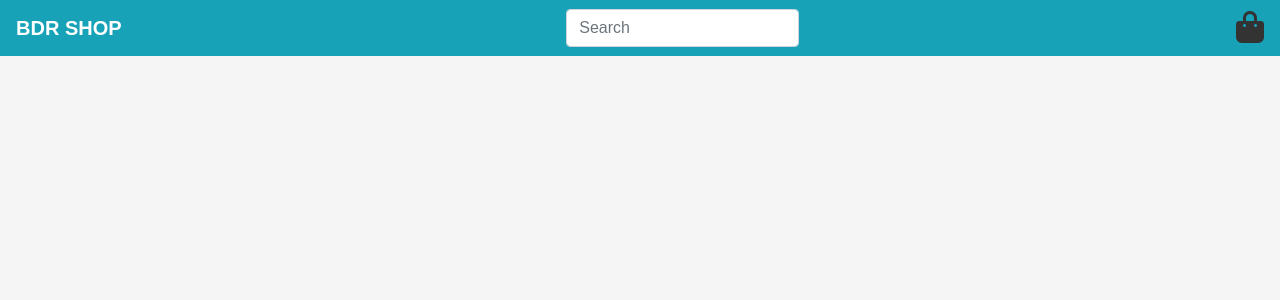
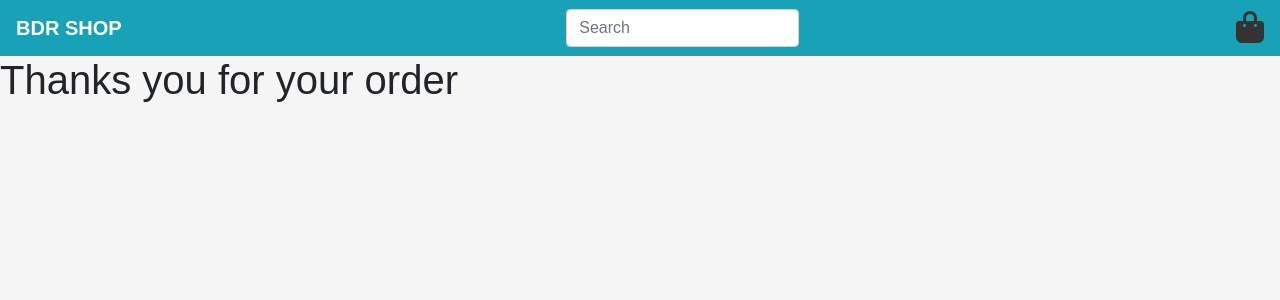
Before and after one commit to BADZA99/BDR-SHOP, a React (Create React App) app: page /confirm in a window 1280 px wide. Before the commit this address had no page. Shown: the top 300 px of the page. Built offline with nearby package versions, Linux system fonts and the light colour scheme.

Commit message:
add confirm  page

```diff
--- a/src/App.css
+++ b/src/App.css
@@ -54,3 +54,8 @@ a{
 .flex{
     display: flex;
 }
+
+.disabled{
+    pointer-events: none;
+   background: transparent;
+}
--- a/src/views/components/App.js
+++ b/src/views/components/App.js
@@ -6,6 +6,7 @@ import { list } from "../../data";
 import CartPage from "./Cart";
 import Home from "./Home";
 import Checkout from "./Checkout";
+import Confirm from "./Confirm";
 import UserProfileContextProvider from "../../lib/UserProfileContext"
 
 function App(props) {
@@ -60,7 +61,7 @@ function App(props) {
           />
           <Route path="/cart" element={<CartPage />} />
           <Route path="/checkout" element={<Checkout />} />
-
+          <Route path="/confirm" element={<Confirm />} />
         </Routes>
       </UserProfileContextProvider>
     </Fragment>
--- a/src/views/components/Checkout.js
+++ b/src/views/components/Checkout.js
@@ -1,6 +1,6 @@
 import React, { useEffect, useState, useContext } from "react";
 import { UserProfileContext } from "../../lib/UserProfileContext";
-// import { Link } from 'react-router-dom';
+import { Link } from "react-router-dom";
 
 
 export default function Checkout() {
@@ -125,13 +125,12 @@ export default function Checkout() {
               </div>
             </div>
           </form>
-          <button
-            type="submit"
-            className="btn btn-danger btn-lg btn-block mt-2"
-            // disabled={!isValid && true}
+          <Link
+            to={"/confirm"}
+            className={` ${!isValid && 'disabled'}btn btn-danger btn-lg btn-block mt-2 text-center`}
           >
             Checkout
-          </button>
+          </Link>
         </form>
       </div>
     );
--- /dev/null
+++ b/src/views/components/Confirm.js
@@ -0,0 +1,9 @@
+import React from 'react'
+
+export default function Confirm() {
+  return (
+    <div>
+      <h1>Thanks you for your order</h1>
+    </div>
+  )
+}
```
